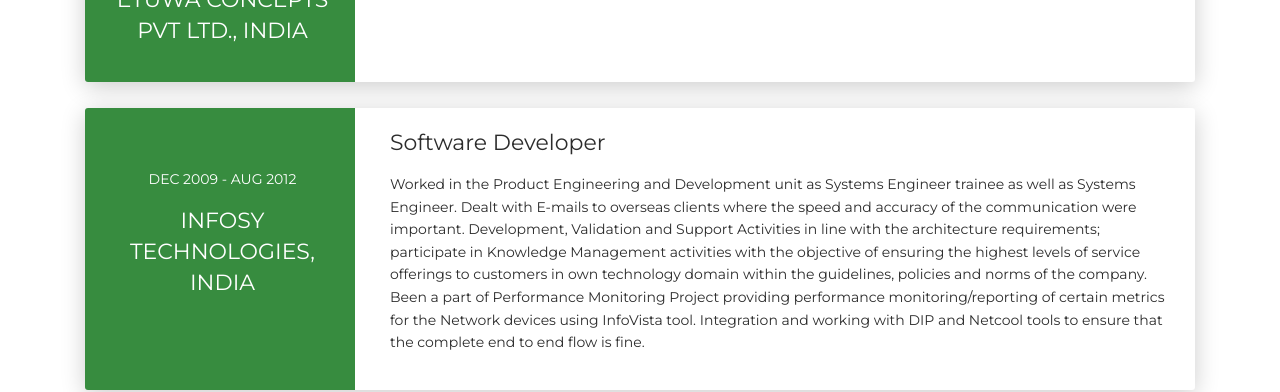
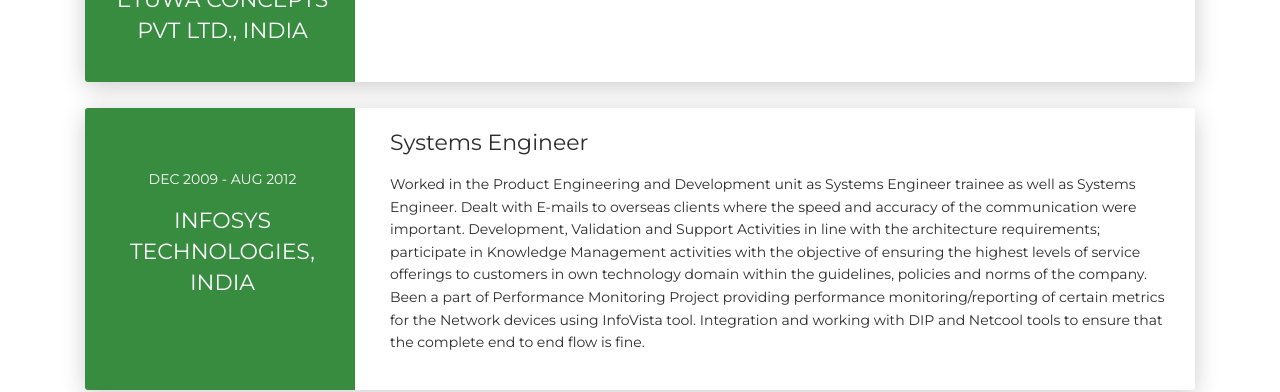
Before and after one commit to Jaseera/jaseera.github.io, a plain HTML site: page index.html in a window 1280 px wide. Shown: the part 3820-4212 px from the top of the page. Drawn offline with Linux system fonts and the light colour scheme.

Commit message:
Infosys work data updated

```diff
--- a/index.html
+++ b/index.html
@@ -312,12 +312,12 @@
         <div class="col-md-3 bg-primary" data-aos="fade-right" data-aos-offset="50" data-aos-duration="500">
           <div class="card-body cc-experience-header">
             <p>Dec 2009 - Aug 2012</p>
-            <div class="h5">Infosy Technologies, India</div>
+            <div class="h5">Infosys Technologies, India</div>
           </div>
         </div>
         <div class="col-md-9" data-aos="fade-left" data-aos-offset="50" data-aos-duration="500">
           <div class="card-body">
-            <div class="h5">Software Developer</div>
+            <div class="h5">Systems Engineer</div>
             <p>Worked in the Product Engineering and Development unit as Systems Engineer trainee as well as Systems Engineer.
               Dealt with E-mails to overseas clients where the speed and accuracy of the communication were important.
               Development, Validation and Support Activities in line with the architecture requirements; participate in Knowledge Management activities with the objective of ensuring the highest levels of service offerings to customers in own technology domain within the guidelines, policies and norms of the company.
```
